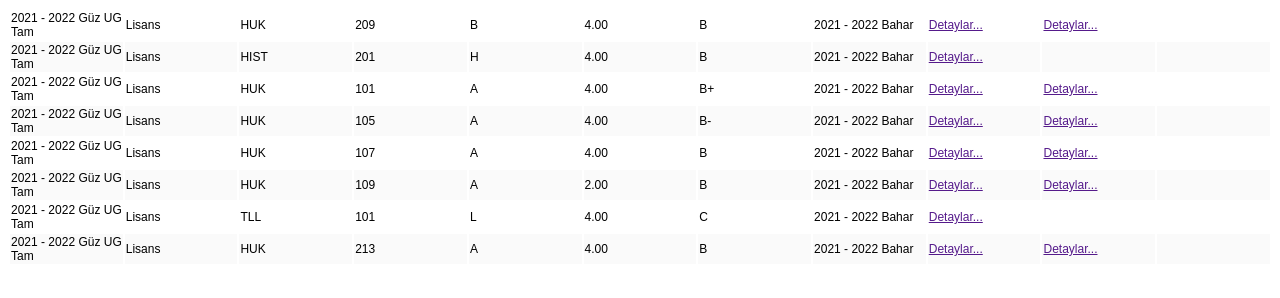
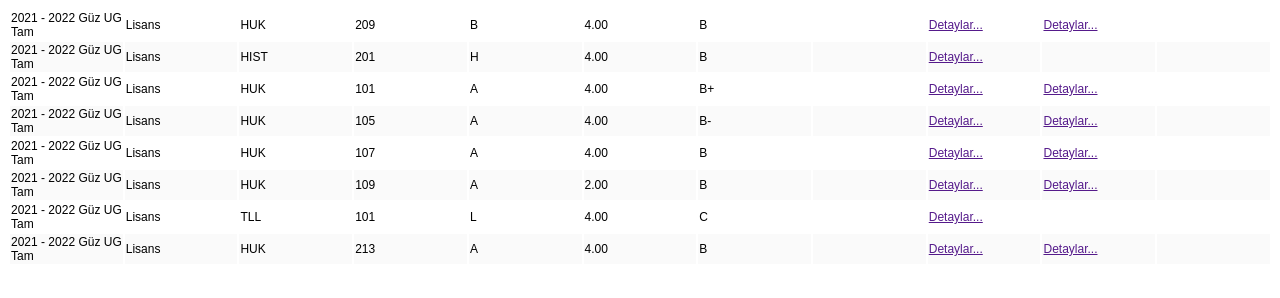
Before and after one commit to sis-ozyegin/sis-ozyegin, a plain HTML site: page 2021-2022Guz.html in a window 1280 px wide. Drawn offline with Linux system fonts and the light colour scheme.

Commit message:
Update 2021-2022Guz.html

```diff
--- a/2021-2022Guz.html
+++ b/2021-2022Guz.html
@@ -20,7 +20,7 @@
             <td class="">B</td>
             <td class="">4.00</td>
             <td class="">B</td>
-            <td class="">2021 - 2022 Bahar</td>
+            <td class=""></td>
             <td class=""><a href="" onclick="openNotEkran10()">Detaylar...</a></td>
             <td class=""><a href="" onclick="openGradeBook10()">Detaylar...</a></td>
             <td class=""></td>
@@ -33,7 +33,7 @@
             <td class="">H</td>
             <td class="">4.00</td>
             <td class="">B</td>
-            <td class="">2021 - 2022 Bahar</td>
+            <td class=""></td>
             <td class=""><a href="" onclick="openNotEkran2()">Detaylar...</a></td>
             <td class=""></td>
             <td class=""></td>
@@ -46,7 +46,7 @@
             <td class="">A</td>
             <td class="">4.00</td>
             <td class="">B+</td>
-            <td class="">2021 - 2022 Bahar</td>
+            <td class=""></td>
             <td class=""><a href="" onclick="openNotEkran3()">Detaylar...</a></td>
             <td class=""><a href="" onclick="openGradeBook3()">Detaylar...</a></td>
             <td class=""></td>
@@ -59,7 +59,7 @@
             <td class="">A</td>
             <td class="">4.00</td>
             <td class="">B-</td>
-            <td class="">2021 - 2022 Bahar</td>
+            <td class=""></td>
             <td class=""><a href="" onclick="openNotEkran4()">Detaylar...</a></td>
             <td class=""><a href="" onclick="openGradeBook4()">Detaylar...</a></td>
             <td class=""></td>
@@ -72,7 +72,7 @@
             <td class="">A</td>
             <td class="">4.00</td>
             <td class="">B</td>
-            <td class="">2021 - 2022 Bahar</td>
+            <td class=""></td>
             <td class=""><a href="" onclick="openNotEkran5()">Detaylar...</a></td>
             <td class=""><a href="" onclick="openGradeBook5()">Detaylar...</a></td>
             <td class=""></td>
@@ -85,7 +85,7 @@
             <td class="">A</td>
             <td class="">2.00</td>
             <td class="">B</td>
-            <td class="">2021 - 2022 Bahar</td>
+            <td class=""></td>
             <td class=""><a href="" onclick="openNotEkran7()">Detaylar...</a></td>
             <td class=""><a href="" onclick="openGradeBook7()">Detaylar...</a></td>
             <td class=""></td>
@@ -98,7 +98,7 @@
             <td class="">L</td>
             <td class="">4.00</td>
             <td class="">C</td>
-            <td class="">2021 - 2022 Bahar</td>
+            <td class=""></td>
             <td class=""><a href="" onclick="openNotEkran8()">Detaylar...</a></td>
             <td class=""></td>
             <td class=""></td>
@@ -111,7 +111,7 @@
             <td class="">A</td>
             <td class="">4.00</td>
             <td class="">B</td>
-            <td class="">2021 - 2022 Bahar</td>
+            <td class=""></td>
             <td class=""><a href="" onclick="openNotEkran9()">Detaylar...</a></td>
             <td class=""><a href="" onclick="openGradeBook9()">Detaylar...</a></td>
             <td class=""></td>
```
